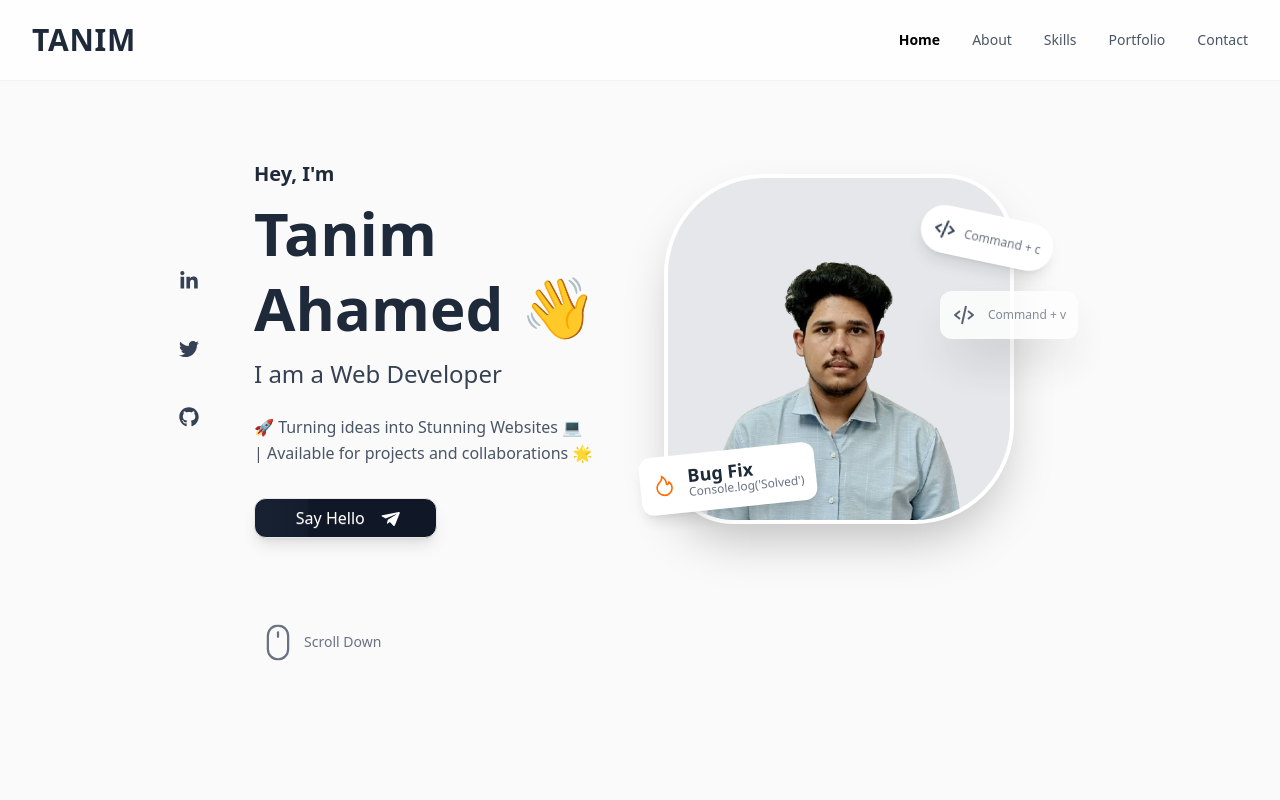
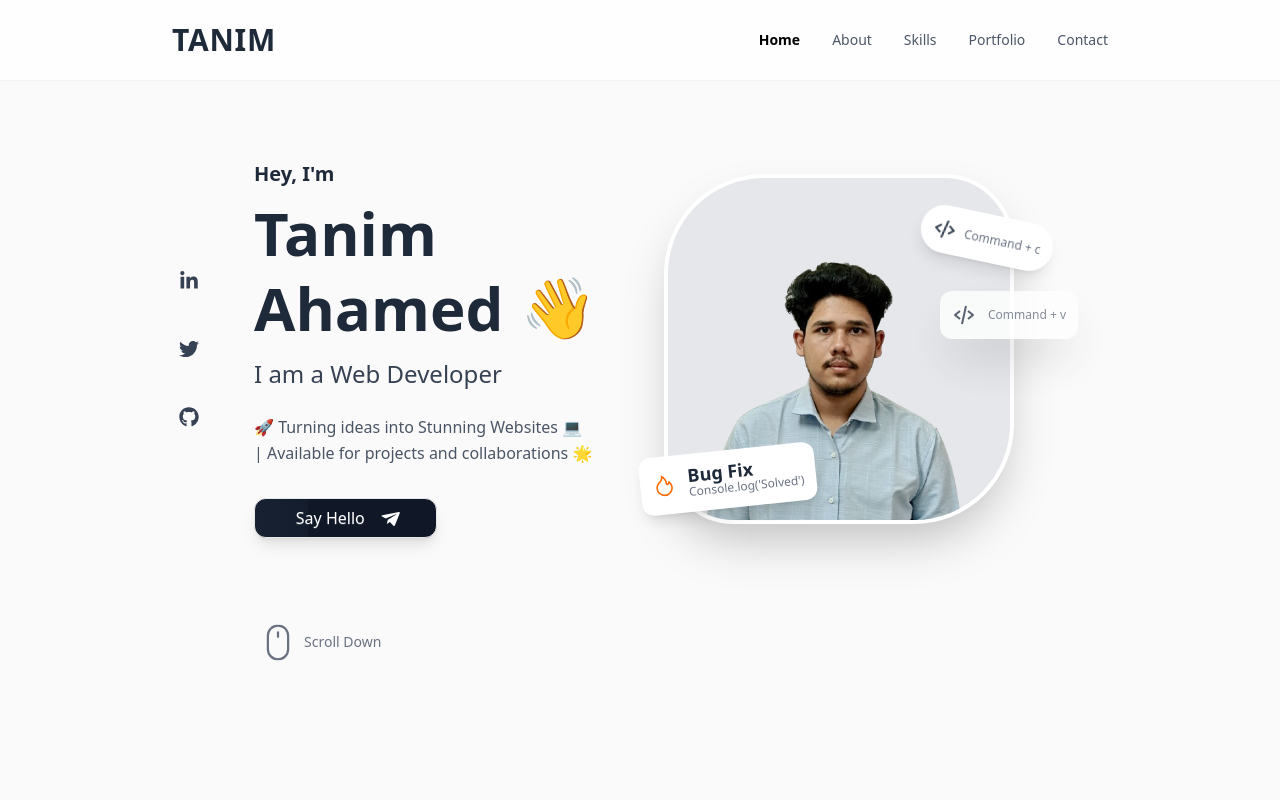
Before and after one commit to tanimahamed07/my-portfolio, a React (Vite) app: page / in a window 1280 px wide. Shown: the top 800 px of the page. Built offline with nearby package versions, Linux system fonts and the light colour scheme; a web font is replaced by a local one.

Commit message:
update navbar

```diff
--- a/src/components/Navbar.jsx
+++ b/src/components/Navbar.jsx
@@ -19,7 +19,7 @@
   return (
     <>
       <nav className="fixed top-0 left-0 w-full z-50 backdrop-blur-md border-b border-gray-200/50 bg-white/80 transition-all duration-300">
-        <div className="max-w-7xl mx-auto px-4 sm:px-6 lg:px-8">
+        <div className="max-w-[1000px] mx-auto px-4 sm:px-6 lg:px-8">
           <div className="flex items-center justify-between h-16 sm:h-20">
             {/* Logo */}
             <motion.div
```
